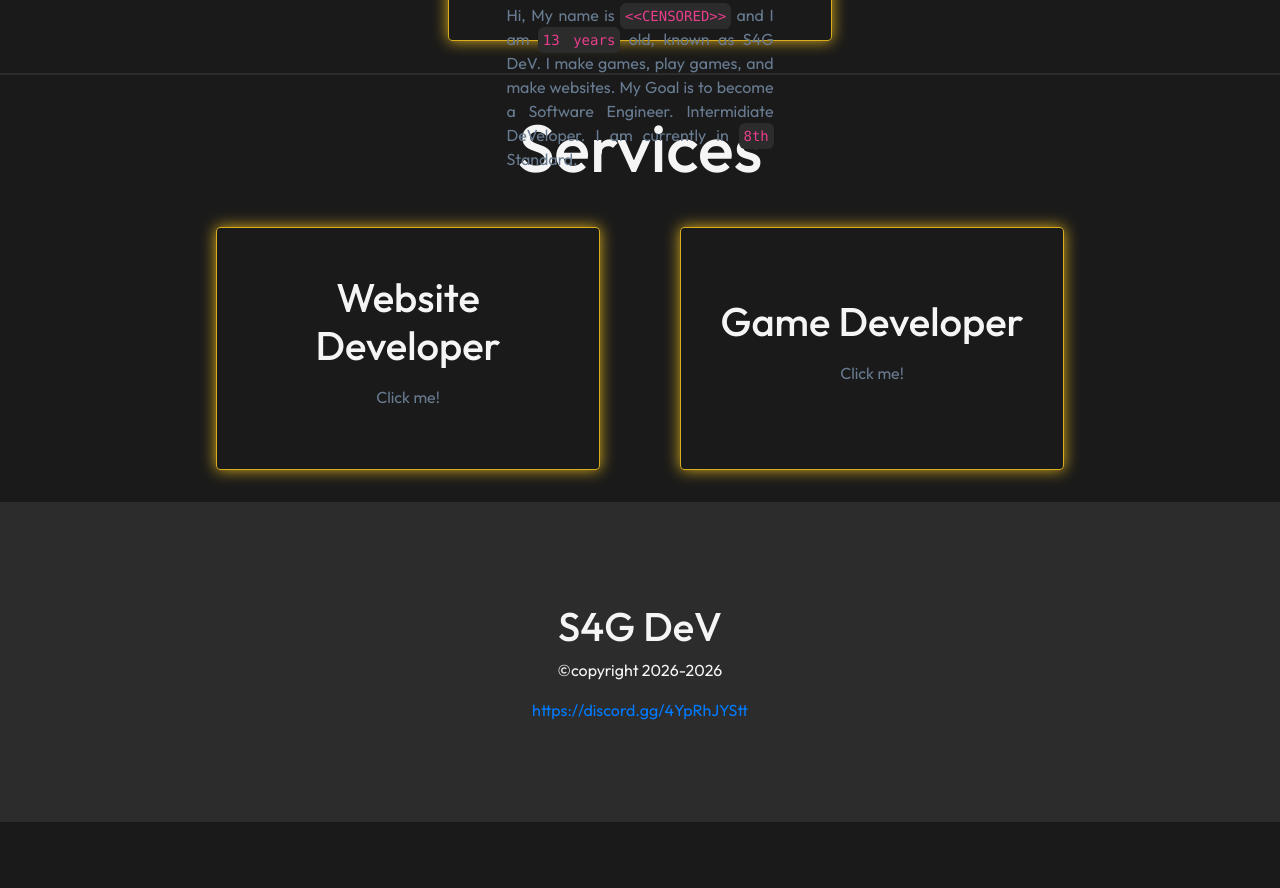
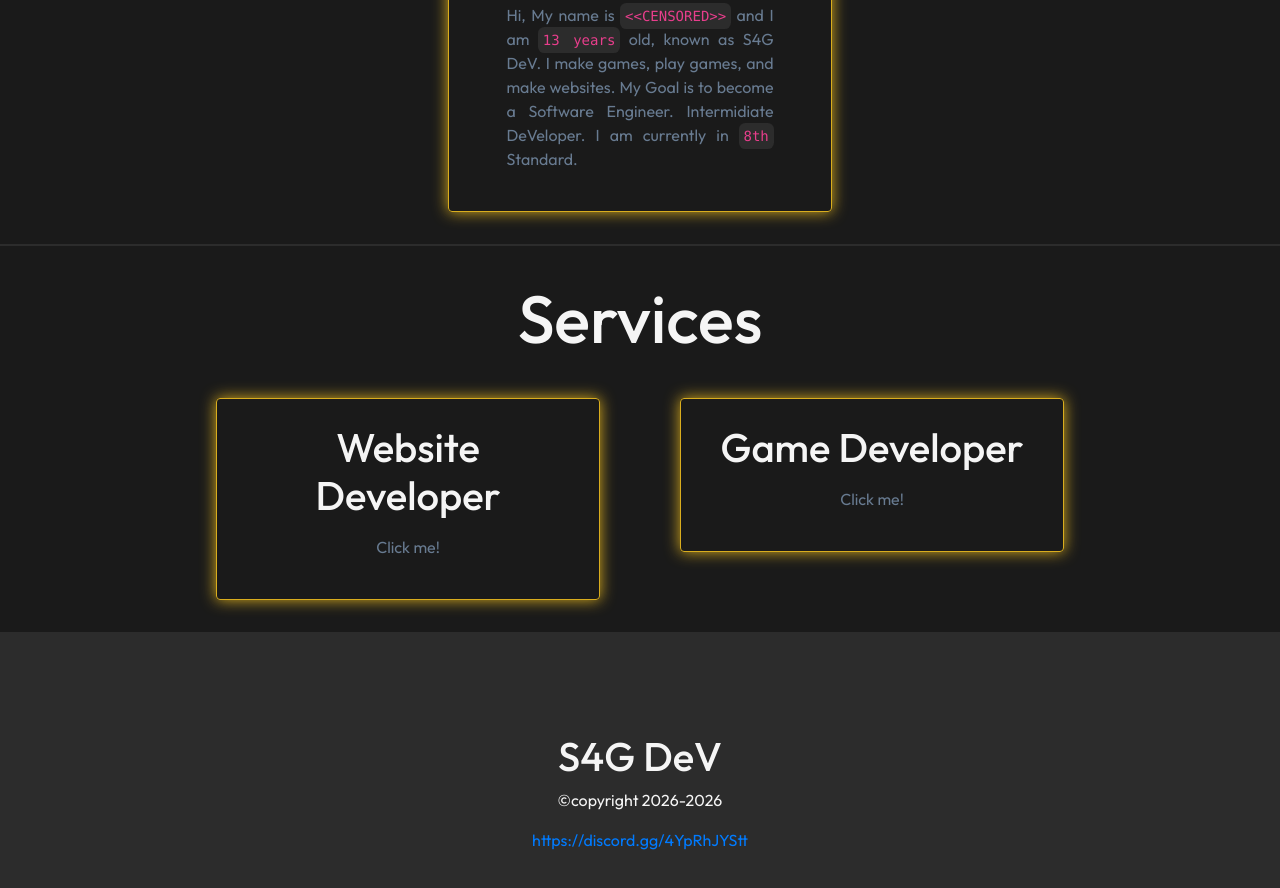
Before and after one commit to S4GGamingYt/Portfolio, a website built with Vite: page index.html in a window 1280 px wide. Shown: the part 1026-1914 px from the top of the page. Before the commit the page ends 1848 px from the top, so only its background shows below. Built offline with nearby package versions, Linux system fonts and the light colour scheme.

Commit message:
updated style.css
the card's height broke so i fixed it.

```diff
--- a/style.css
+++ b/style.css
@@ -207,7 +207,7 @@ hr {
 .card, .hover {
   display: flex;
   width: 30%;
-  height: 19vw;
+  height: max-content;
   border: 1px solid #d9ad1e;
   box-shadow: 0 0 15px #d9ad1e;
   padding: 1.5rem;
```
